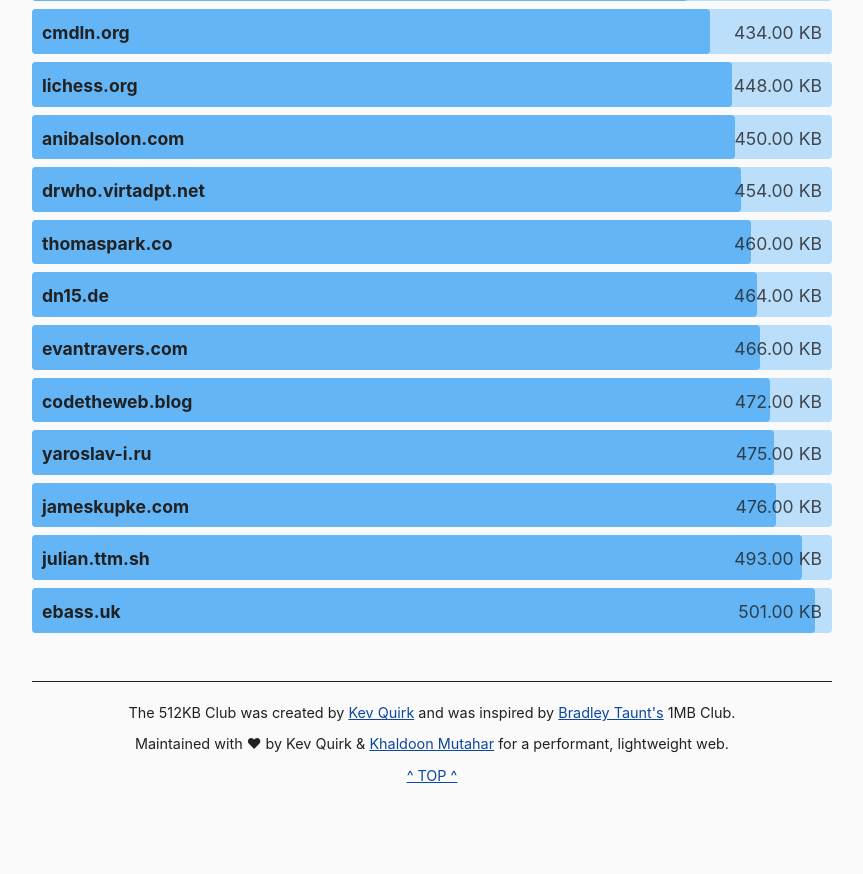
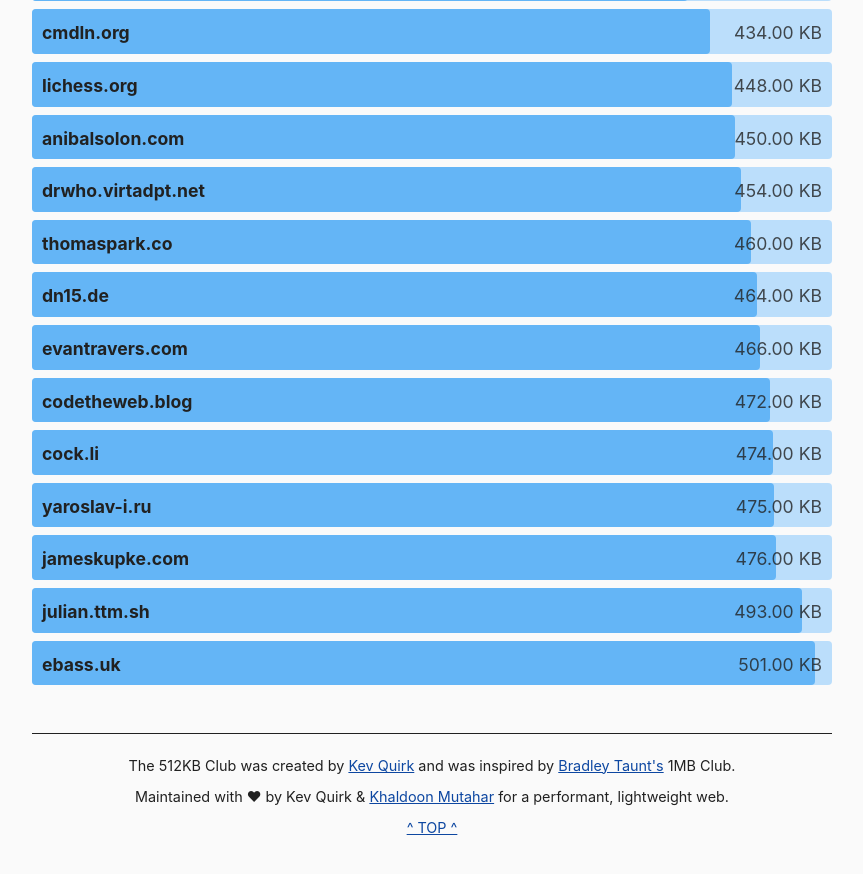
Before and after one commit to kevquirk/512kb.club, a Jekyll site: the page built from index.md, in a window 1280 px wide and 900 px high, scrolled down 19458 px. Shown: the top 874 px of the window, without its empty margins (208-1071 px from the left). Built offline with Jekyll 4.4.1, drawn with Linux system fonts in a browser that asks for light colours; before the commit the page ends 20306 px from its top, so only the background shows below that.

Commit message:
Add cock.li
https://gtmetrix.com/reports/cock.li/bAsKEaeS/

```diff
--- a/_data/sites.yml
+++ b/_data/sites.yml
@@ -323,6 +323,11 @@
   size: 434
   last_checked: 2021-12-24
 
+- domain: cock.li
+  url: https://cock.li/
+  size: 474
+  last_checked: 2022-01-29
+
 - domain: codetheweb.blog
   url: https://codetheweb.blog/
   size: 472
```
